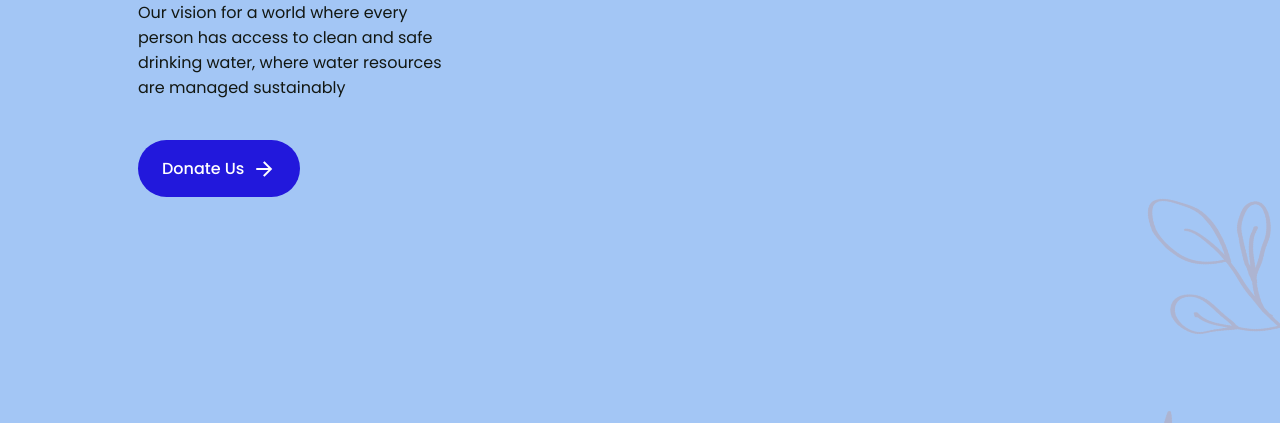
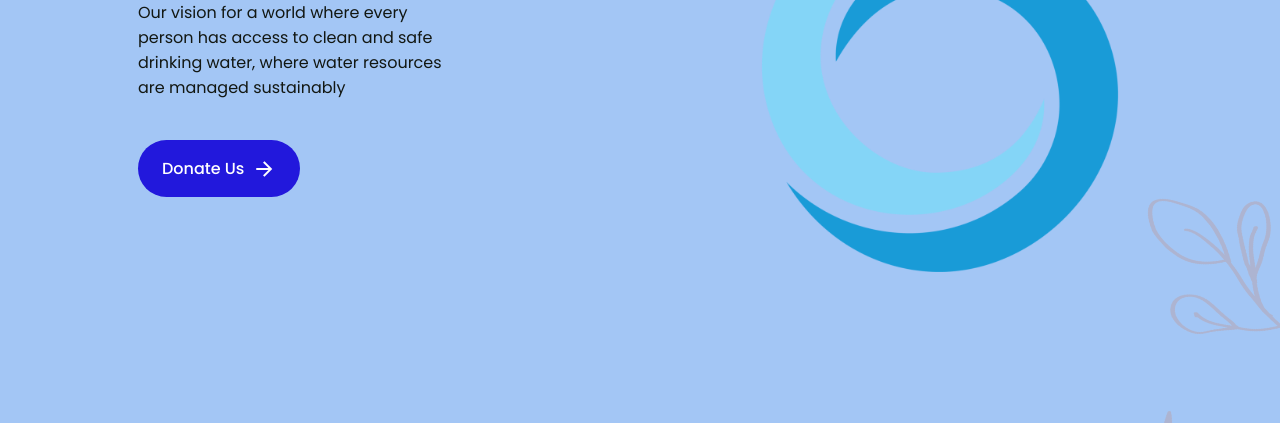
Before and after one commit to shubham-wolve-rine/Watet-Avaibality, a plain HTML site: page index.html in a window 1280 px wide. Shown: the part 404-827 px from the top of the page. Drawn offline with nearby package versions, Linux system fonts and the light colour scheme; files whose address does not match are found by name.

Commit message:
image path

```diff
--- a/index.html
+++ b/index.html
@@ -72,7 +72,7 @@
             <!--==================== HOME ====================-->
             <section class="home section" id="home">
                 <div class="home__container container grid">
-                    <img src="assets/img/THERMAL_Icons-04-1280x1280.png" alt="home image" class="home__img">
+                    <img src="img/THERMAL_Icons-04-1280x1280.png" alt="home image" class="home__img">
 
                     <div class="home__data">
                         <h1 class="home__title">
```
